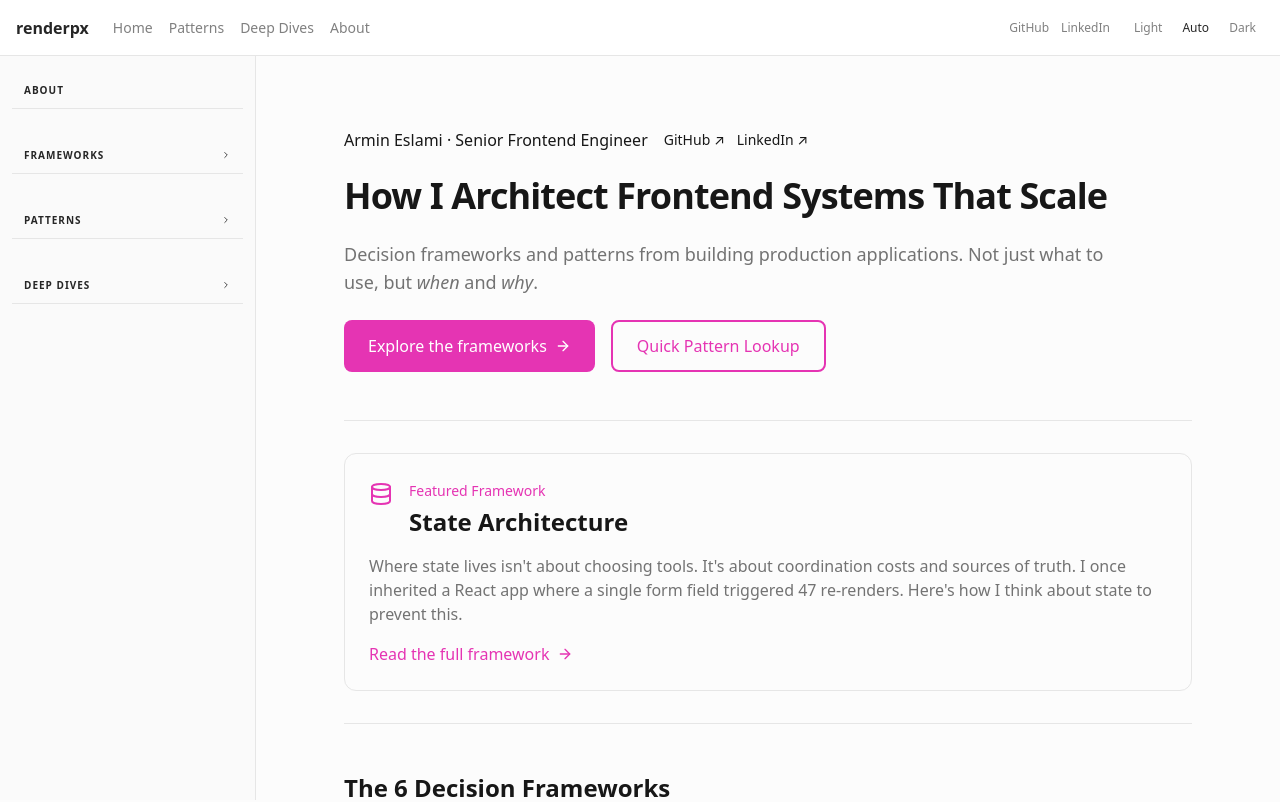
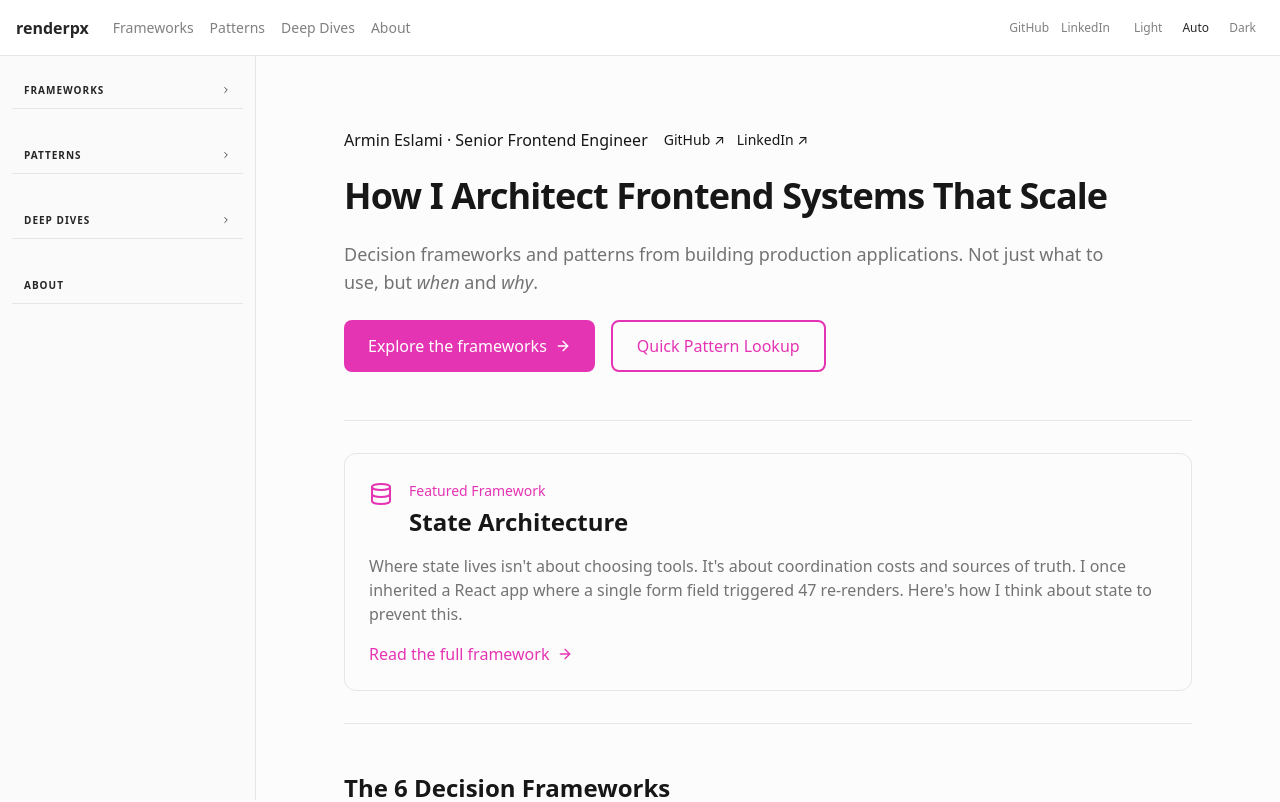
Before and after one commit to armin-es/renderpx, a Next.js app: page / in a window 1280 px wide. Shown: the top 802 px of the page. Built offline with nearby package versions, Linux system fonts and the light colour scheme.

Commit message:
Clean up top navbar and sidebar nav order
Remove redundant Home link from top nav (logo already links home),
add Frameworks link to top nav, and move About to the bottom of the
sidebar to match the top nav order: Frameworks, Patterns, Deep Dives, About.

```diff
--- a/components/DocsShell.tsx
+++ b/components/DocsShell.tsx
@@ -253,15 +253,6 @@ function SidebarNav() {
 
   return (
     <nav className="flex flex-col gap-6 text-sm">
-      <div>
-        <Link
-          href="/about"
-          className="block px-3 mb-3 text-[10px] font-bold uppercase tracking-widest border-b border-sidebar-border pb-2 transition-opacity hover:opacity-70 text-sidebar-text"
-        >
-          About
-        </Link>
-      </div>
-
       <CollapsibleSection label="Frameworks" isActive={isFramework}>
         <ul className="space-y-0.5">
           {FRAMEWORKS.map((fw) => {
@@ -326,6 +317,15 @@ function SidebarNav() {
           })}
         </ul>
       </CollapsibleSection>
+
+      <div>
+        <Link
+          href="/about"
+          className="block px-3 mb-3 text-[10px] font-bold uppercase tracking-widest border-b border-sidebar-border pb-2 transition-opacity hover:opacity-70 text-sidebar-text"
+        >
+          About
+        </Link>
+      </div>
 
       {(isStateArch || isComponentComp || isDataFetching || isRenderingStrategy || isDesignSystems || isCodeOrg || isPerformanceArch || isPatternDetail || isStateMachines || isUseEffectCleanup || isGraphqlCaching || isStateMgmtInternals || isStateArchPractice) && (
         <div>
@@ -473,7 +473,7 @@ export function DocsShell({ children }: { children: React.ReactNode }) {
         </Link>
         <div className="flex items-center gap-4 text-sm">
           <Link href="/" className="text-header-text-muted hover:text-header-text">
-            Home
+            Frameworks
           </Link>
           <Link href="/patterns" className="text-header-text-muted hover:text-header-text">
             Patterns
```
